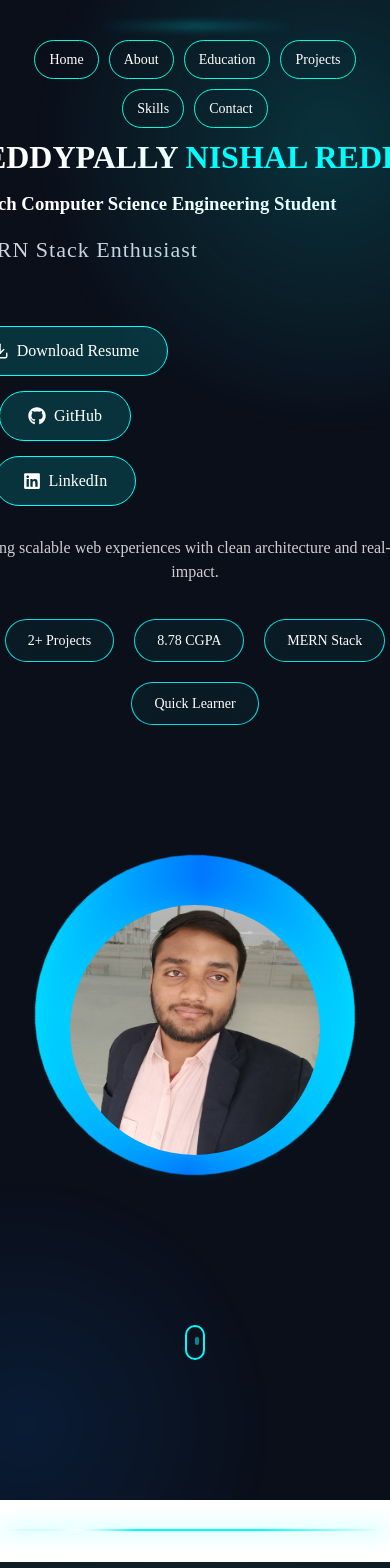
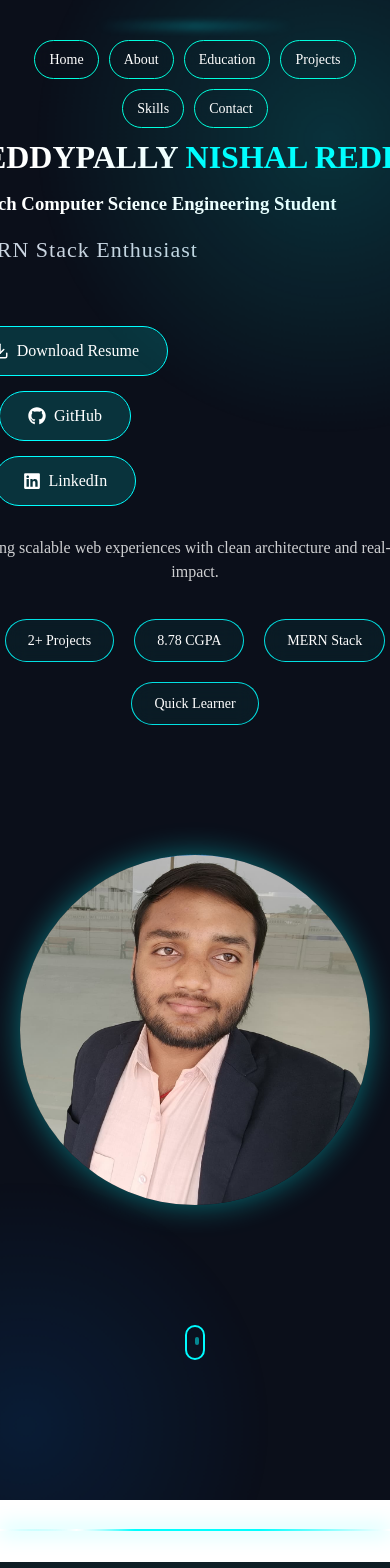
Before and after one commit to REDDYPALLYNISHALREDDY/Portfolio-Website, a React (Vite) app: page / in a window 390 px wide. Shown: the top 1568 px of the page. Built offline with nearby package versions, Linux system fonts and the light colour scheme.

Commit message:
Updated App.css

```diff
--- a/src/App.css
+++ b/src/App.css
@@ -735,6 +735,9 @@ box-shadow: 0 0 18px rgba(0, 240, 255, 0.8);
   text-shadow: 0 0 10px #00f0ff;
 }
 @media (max-width: 768px) {
+  body {
+
+  }
   .navbar {
     display: flex;
     flex-wrap: wrap;
@@ -746,6 +749,11 @@ box-shadow: 0 0 18px rgba(0, 240, 255, 0.8);
     font-size: 14px;
     padding: 8px 14px;
   }
+  .hero {
+    flex-direction: column;
+    align-items: center;
+    text-align: center;
+  }
   .hero-container {
     flex-direction: column;
     align-items: center;
@@ -753,8 +761,8 @@ box-shadow: 0 0 18px rgba(0, 240, 255, 0.8);
   }
   .hero-img {
     margin-top: 30px;
-    width: 250px;
-    height: 250px;
+    width: 350px;
+    height: 350px;
   }
   .hero h1 {
     font-size: 32px;
```
